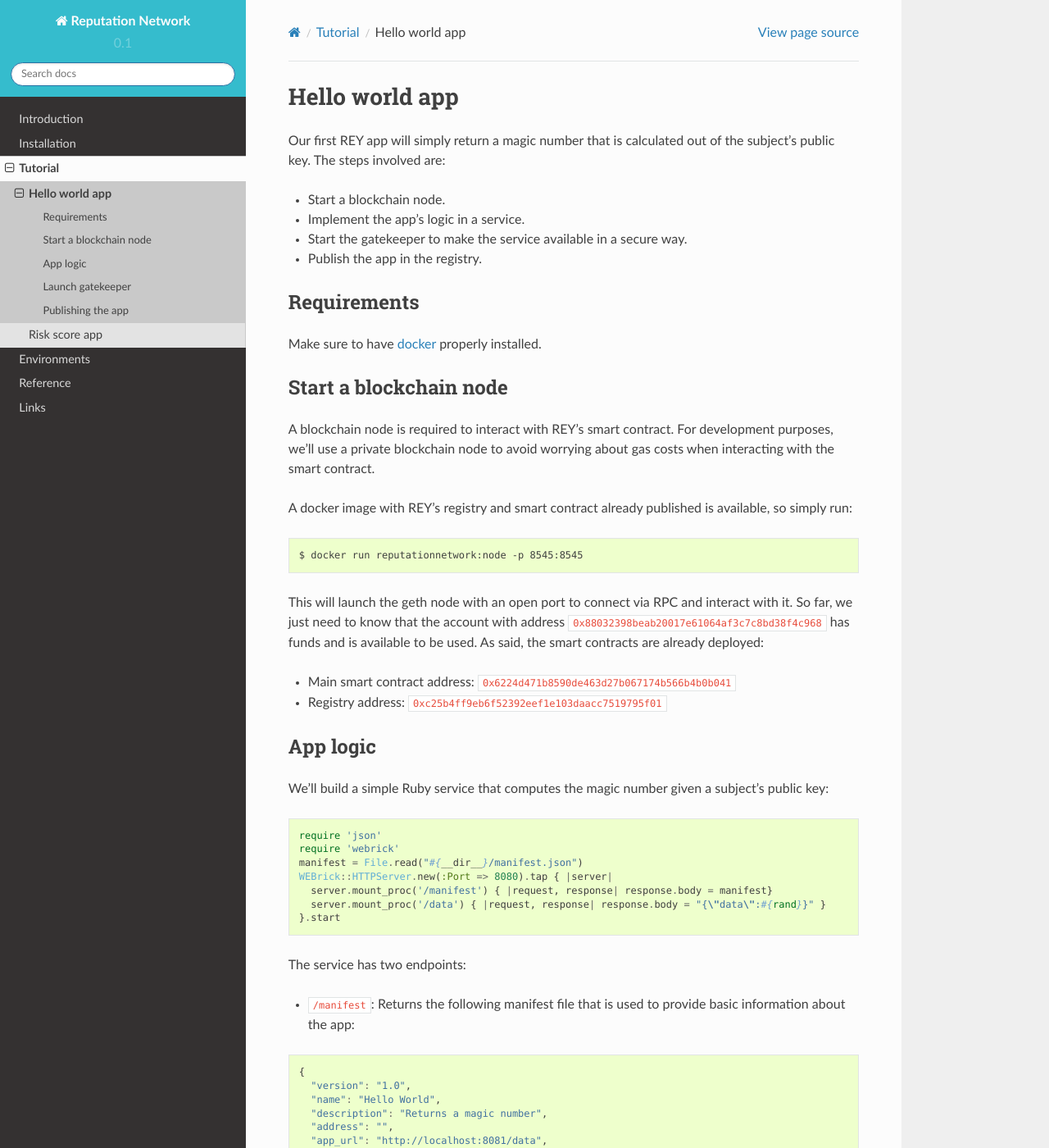
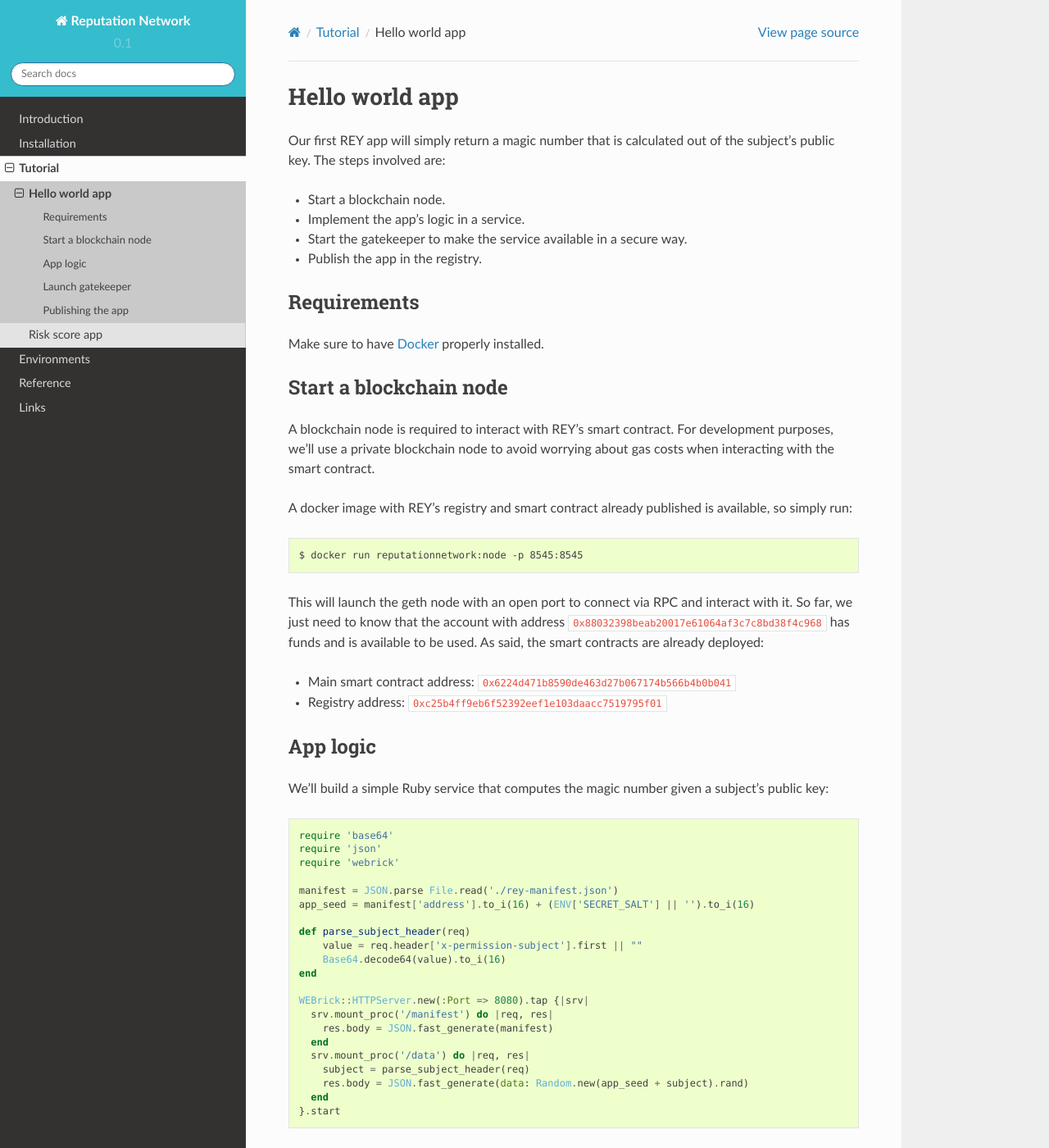
Before and after one commit to reputation-network/rey-docs, a Sphinx documentation site: the page built from docs/contents/tutorial/hello_world.rst, in a window 1280 px wide and 1400 px high. Shown: the whole window at 82% size. Built offline with Sphinx 7.4.7 and the Read the Docs theme 2.0.0, drawn with Linux system fonts in a browser that asks for light colours.

Commit message:
Update hello world ruby server

```diff
--- a/docs/contents/tutorial/hello_world.rst
+++ b/docs/contents/tutorial/hello_world.rst
@@ -14,7 +14,7 @@ Our first REY app will simply return a magic number that is calculated out of th
 Requirements
 ------------
 
-Make sure to have `docker <http://docker.com>`_ properly installed.
+Make sure to have `Docker <http://docker.com>`_ properly installed.
 
 
 Start a blockchain node
@@ -42,12 +42,26 @@ We'll build a simple Ruby service that computes the magic number given a subject
 
 .. code:: ruby
 
+  require 'base64'
   require 'json'
   require 'webrick'
-  manifest = File.read("#{__dir__}/manifest.json")
-  WEBrick::HTTPServer.new(:Port => 8080).tap { |server|
-    server.mount_proc('/manifest') { |request, response| response.body = manifest}
-    server.mount_proc('/data') { |request, response| response.body = "{\"data\":#{rand}}" }
+
+  manifest = JSON.parse File.read('./rey-manifest.json')
+  app_seed = manifest['address'].to_i(16) + (ENV['SECRET_SALT'] || '').to_i(16)
+
+  def parse_subject_header(req)
+      value = req.header['x-permission-subject'].first || ""
+      Base64.decode64(value).to_i(16)
+  end
+
+  WEBrick::HTTPServer.new(:Port => 8080).tap {|srv|
+    srv.mount_proc('/manifest') do |req, res|
+      res.body = JSON.fast_generate(manifest)
+    end
+    srv.mount_proc('/data') do |req, res|
+      subject = parse_subject_header(req)
+      res.body = JSON.fast_generate(data: Random.new(app_seed + subject).rand)
+    end
   }.start
 
 The service has two endpoints:
```
